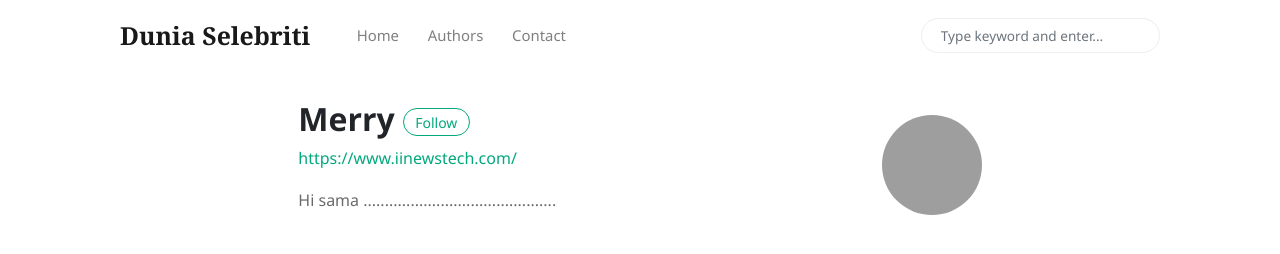
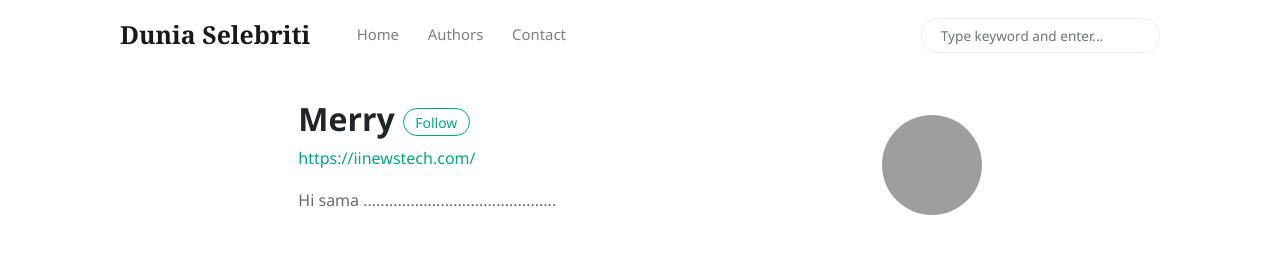
Before and after one commit to emmamery93/blog-1, a Jekyll site: the page built from _pages/author-merry.md, in a window 1280 px wide and 1293 px high. Shown: the top 254 px of the window. Built offline with Jekyll 4.4.1, drawn with Linux system fonts in a browser that asks for light colours; nearby versions of some CDN libraries; some of the changed lines change nothing that is shown.

Commit message:
Update _config.yml

```diff
--- a/_config.yml
+++ b/_config.yml
@@ -22,7 +22,7 @@ plugins:
 authors:
     merry:
       name:           Merry
-      site:           https://www.iinewstech.com/
+      site:           https://iinewstech.com/
       avatar:         /assets/images/avatar1.png
       bio:            "Hi sama ............................................."
       email:          emmamery93@gmail.com
```
